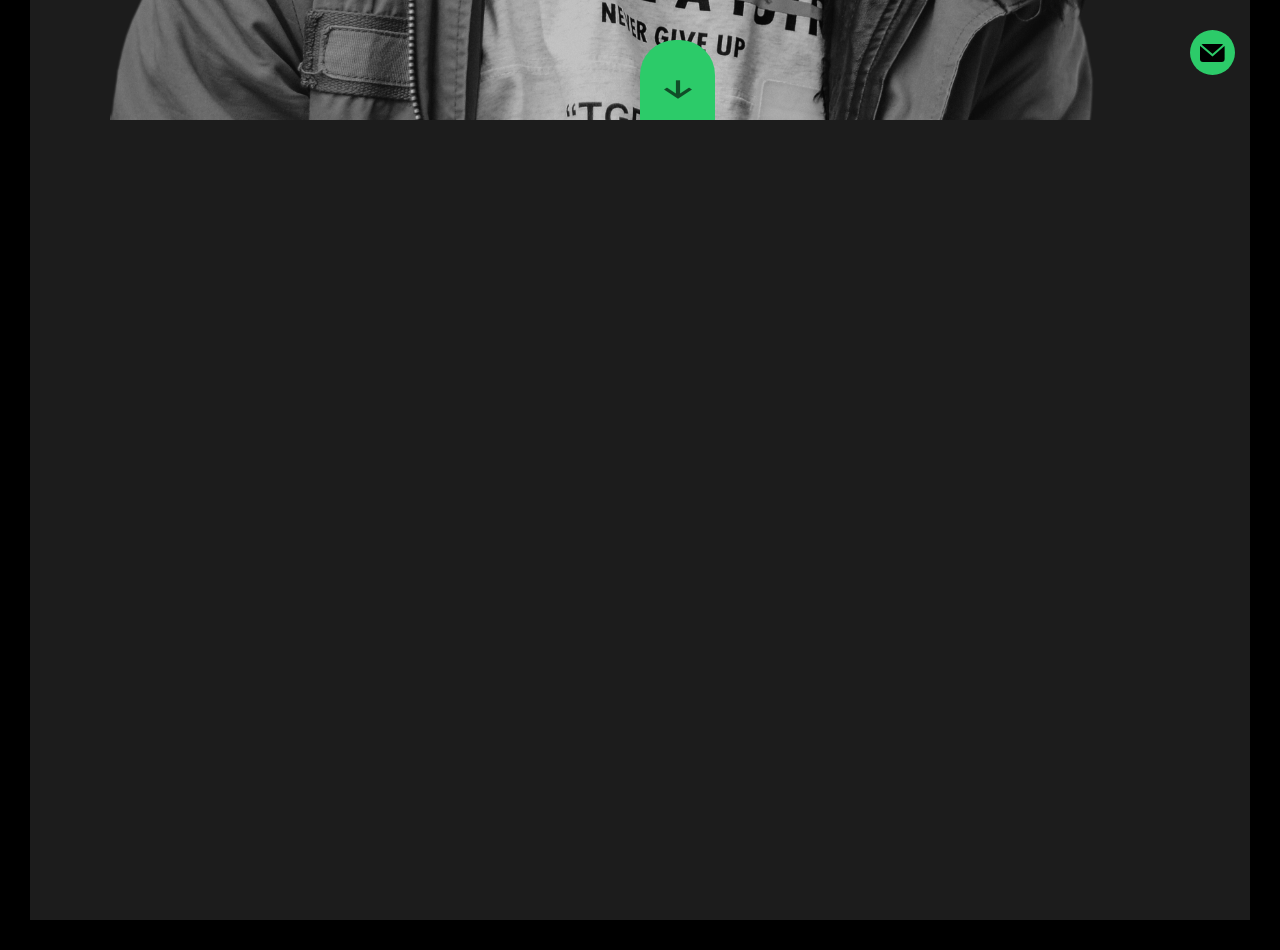
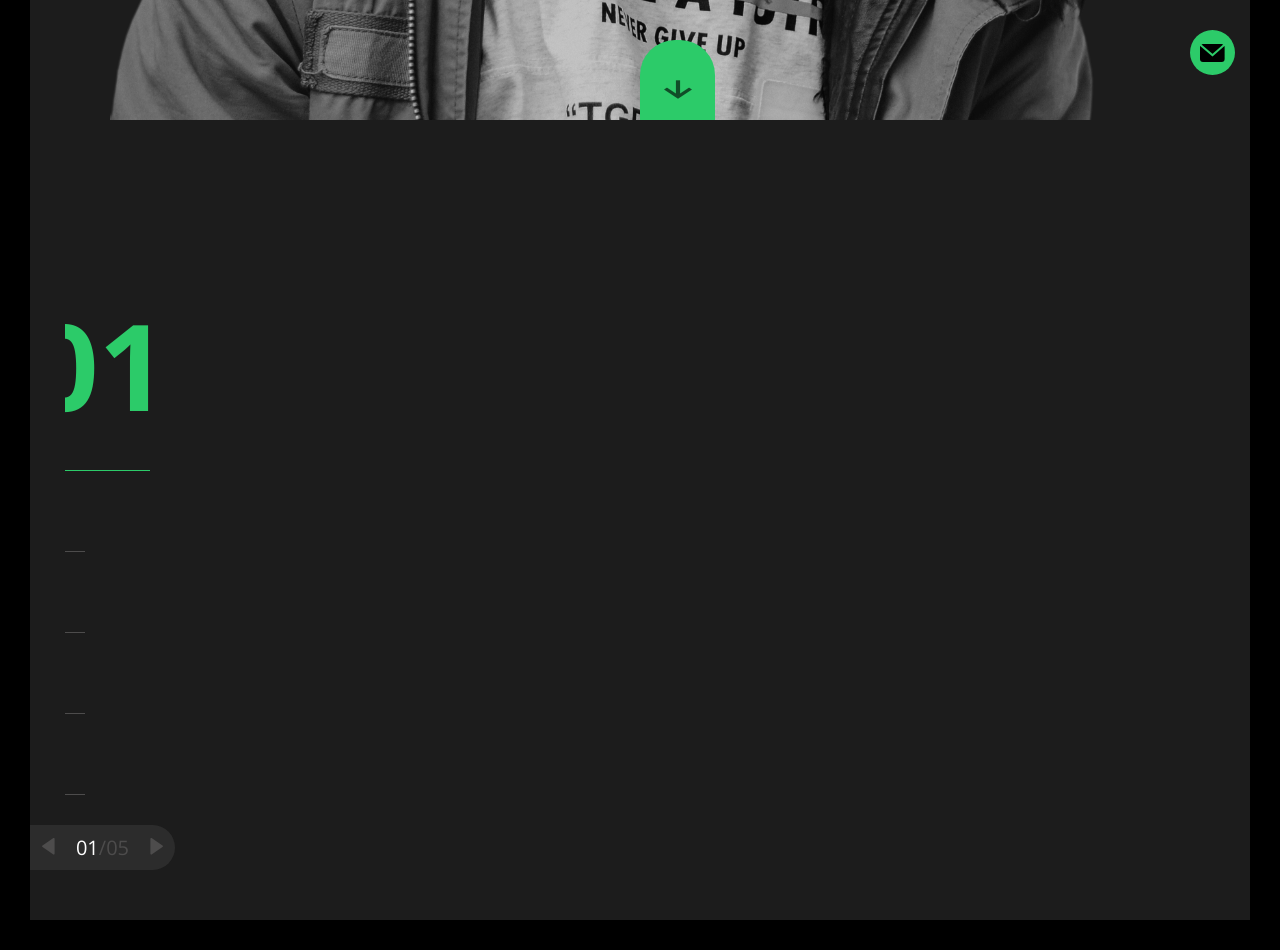
Before and after one commit to mlaferreiraweb/html-css-js, a plain HTML site: page index.html in a window 1280 px wide. Shown: the part 680-1630 px from the top of the page. Drawn offline with nearby package versions, Linux system fonts and the light colour scheme.

Commit message:
criando o css da pagina protfolio

```diff
--- a/acessets/css/main.css
+++ b/acessets/css/main.css
@@ -332,7 +332,94 @@ p{
     transform-origin: top center;
     animation: lineDown 1.5s ease-out infinite ;
    }
+   /*-----HOME - PORTFOLIO*/
+   .jl-portfolio-navigatior{
+     width: 145px;
+     height: 400px;
+     display: table;
+     position: absolute;
+     left: 15px;
+     top: 25vh;
+   }
+   .jl-item-counter{
+     width: 100%;
+     height: 90px;
+     display: block;
+     margin-bottom: 60px;
+     position: relative;
+   }
+   .jl-item-counter::before{
+    content: '';
+    display: block;
+    width: 35px;
+    height: inherit;
+    background-color: #1c1c1c;
+    position: absolute;
+    left: 0;
+    top: 3px;
 
+   }
+   .jl-item-counter span{
+    font-size: 120px;
+    line-height: 90px;
+    font-family: 'Open Sans', sans-serif;
+    font-weight: 600;
+
+   }
+
+   .jl-item-navigatior{
+     width: 100%;
+     display: table;
+   }
+   .jl-item-navigatior a{
+    text-decoration: none;
+    display: block;
+    width: 20px;
+    height: 1px;
+    margin: 0 0 80px 35px;
+    background-color: #4d4c4c;
+   }
+   .jl-item-navigatior .jl-item-active{
+     width: 85px;
+     background-color:#2ccb69;
+   }
+   .jl-item-navigatior a:last-child{
+    margin-bottom: 30px;
+   }
+   .jl-items-next-prev{
+     width: 100%;
+     height: 45px;
+     display: block;
+     background-color: #2c2c2c;
+     border-radius:23px;
+   }
+   .jl-items-content{
+    width: 100%;
+    height: 45px;
+    display: flex;
+    justify-content:space-around;
+    align-items: center;
+    text-decoration: none;
+
+   }
+   .jl-items-content a i{
+        color: #4d4c4c;
+        font-size: 20px;
+        transition: all 0.2s ease-out;
+   }
+   .jl-items-content a i:hover{
+    color: #2ccb69;
+   }
+   .jl-items-content-counter{
+    font-size: 20px;
+    line-height: 20px;
+    font-family: 'Open Sans', sans-serif;
+    color: #4d4c4c;
+
+   }
+   .jl-items-content-counter span:nth-child(1){
+     color: #fff;
+   }
 
 
  }
@@ -526,6 +613,7 @@ p{
 
 .jl-full-height{
     height: 100vh;
+    position: relative;
 }
 .jl-first-section{
     height: calc(100vh - 30px);
@@ -553,3 +641,11 @@ p{
  .jl-fade-out{
     animation: fadeOut 2s forwards ease-out;
  }
+ .jl-no-radius-left{
+   border-top-left-radius: 0;
+   border-bottom-left-radius: 0;
+ }
+ .jl-no-radius-right{
+    border-top-right-radius: 0;
+    border-bottom-right-radius: 0;
+  }
--- a/index.html
+++ b/index.html
@@ -128,7 +128,29 @@
         </section>
         <section class="jl-full-height" id="jl-home-portfolio">
             <div class="container-fluid jl-no-padding">
-
+                <div class="row">
+                    <div class="col-sm-2">
+                        <div class="jl-portfolio-navigatior">
+                            <div class="jl-item-counter">
+                                <span class="jl-text-green">01</span>
+                            </div>
+                            <nav class="jl-item-navigatior">
+                                <a href="" class="jl-item-active"></a>
+                                <a href="" class="jl-item"></a>
+                                <a href="" class="jl-item"></a>
+                                <a href="" class="jl-item"></a>
+                                <a href="" class="jl-item"></a>
+                            </nav>
+                            <div class="jl-items-next-prev jl-no-radius-left">
+                                <div class="jl-items-content">
+                                    <a href="#"><i class='bx bxs-left-arrow'></i></a>
+                                    <div class="jl-items-content-counter"><span>01</span>/<span>05</span></div>
+                                   <a href="#"><i class='bx bxs-right-arrow'></i></a>
+                                </div>
+                            </div>
+                        </div>
+                    </div>
+                </div>
             </div>
 
         </section>
```
